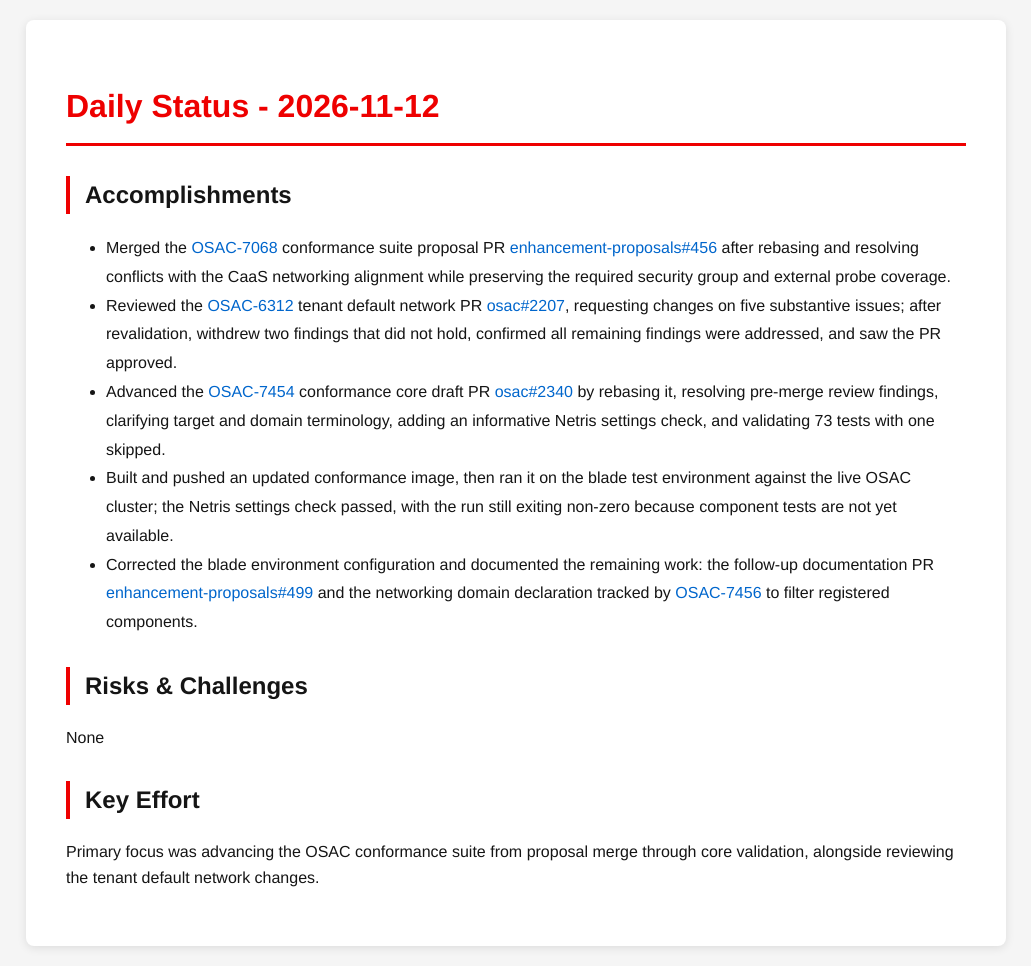
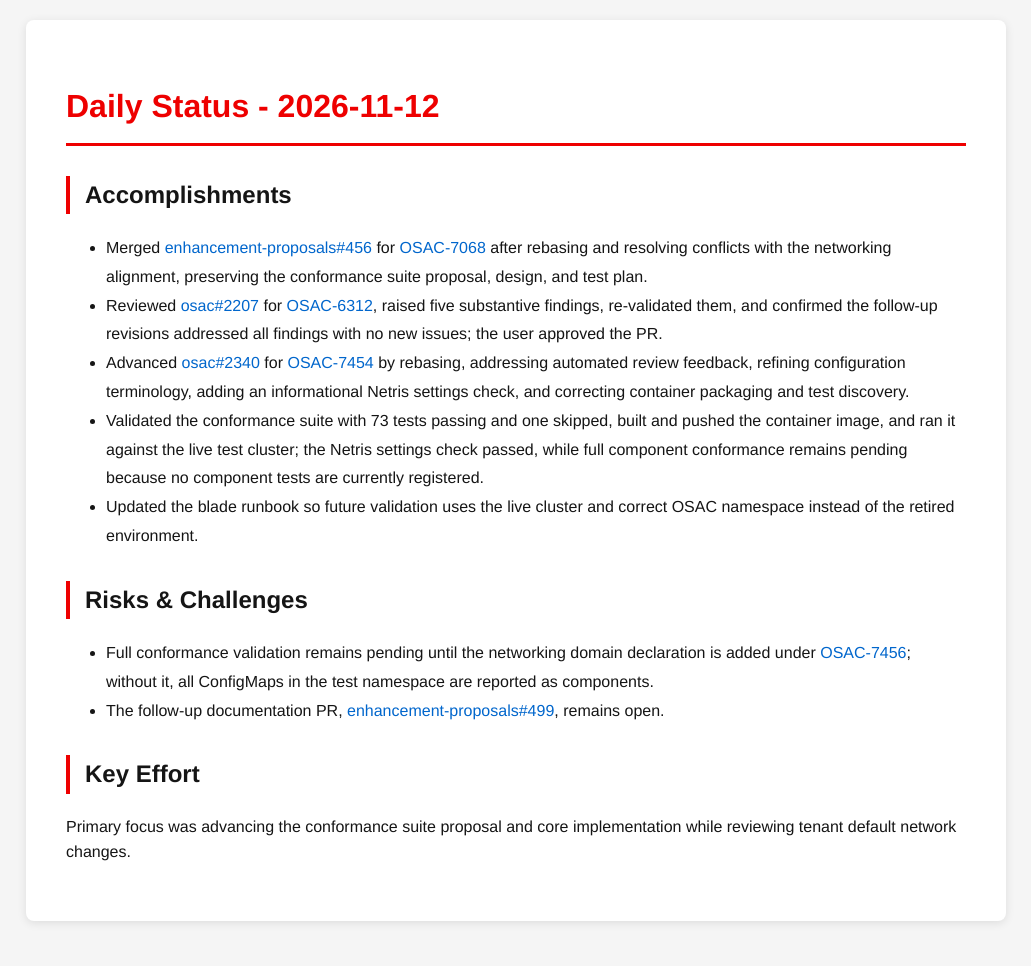
Before and after one commit to tzvatot/daily-status, a Jekyll site: the page built from 2026-11-12.md, in a window 1280 px wide. Shown: the whole page, without its empty margins (124-1155 px from the left). Built offline with Jekyll 4.4.1, drawn with Linux system fonts in a browser that asks for light colours; after the commit the page ends 941 px from its top, so only the background shows below that.

Commit message:
Daily status update - 2026-11-12

```diff
--- a/2026-11-12.md
+++ b/2026-11-12.md
@@ -7,14 +7,15 @@ date: 2026-11-12
 # Daily Status - 2026-11-12
 
 ## Accomplishments
-- Merged the [OSAC-7068](https://redhat.atlassian.net/browse/OSAC-7068) conformance suite proposal PR [enhancement-proposals#456](https://github.com/osac-project/enhancement-proposals/pull/456) after rebasing and resolving conflicts with the CaaS networking alignment while preserving the required security group and external probe coverage.
-- Reviewed the [OSAC-6312](https://redhat.atlassian.net/browse/OSAC-6312) tenant default network PR [osac#2207](https://github.com/osac-project/osac/pull/2207), requesting changes on five substantive issues; after revalidation, withdrew two findings that did not hold, confirmed all remaining findings were addressed, and saw the PR approved.
-- Advanced the [OSAC-7454](https://redhat.atlassian.net/browse/OSAC-7454) conformance core draft PR [osac#2340](https://github.com/osac-project/osac/pull/2340) by rebasing it, resolving pre-merge review findings, clarifying target and domain terminology, adding an informative Netris settings check, and validating 73 tests with one skipped.
-- Built and pushed an updated conformance image, then ran it on the blade test environment against the live OSAC cluster; the Netris settings check passed, with the run still exiting non-zero because component tests are not yet available.
-- Corrected the blade environment configuration and documented the remaining work: the follow-up documentation PR [enhancement-proposals#499](https://github.com/osac-project/enhancement-proposals/pull/499) and the networking domain declaration tracked by [OSAC-7456](https://redhat.atlassian.net/browse/OSAC-7456) to filter registered components.
+- Merged [enhancement-proposals#456](https://github.com/osac-project/enhancement-proposals/pull/456) for [OSAC-7068](https://redhat.atlassian.net/browse/OSAC-7068) after rebasing and resolving conflicts with the networking alignment, preserving the conformance suite proposal, design, and test plan.
+- Reviewed [osac#2207](https://github.com/osac-project/osac/pull/2207) for [OSAC-6312](https://redhat.atlassian.net/browse/OSAC-6312), raised five substantive findings, re-validated them, and confirmed the follow-up revisions addressed all findings with no new issues; the user approved the PR.
+- Advanced [osac#2340](https://github.com/osac-project/osac/pull/2340) for [OSAC-7454](https://redhat.atlassian.net/browse/OSAC-7454) by rebasing, addressing automated review feedback, refining configuration terminology, adding an informational Netris settings check, and correcting container packaging and test discovery.
+- Validated the conformance suite with 73 tests passing and one skipped, built and pushed the container image, and ran it against the live test cluster; the Netris settings check passed, while full component conformance remains pending because no component tests are currently registered.
+- Updated the blade runbook so future validation uses the live cluster and correct OSAC namespace instead of the retired environment.
 
 ## Risks & Challenges
-None
+- Full conformance validation remains pending until the networking domain declaration is added under [OSAC-7456](https://redhat.atlassian.net/browse/OSAC-7456); without it, all ConfigMaps in the test namespace are reported as components.
+- The follow-up documentation PR, [enhancement-proposals#499](https://github.com/osac-project/enhancement-proposals/pull/499), remains open.
 
 ## Key Effort
-Primary focus was advancing the OSAC conformance suite from proposal merge through core validation, alongside reviewing the tenant default network changes.
+Primary focus was advancing the conformance suite proposal and core implementation while reviewing tenant default network changes.
```
